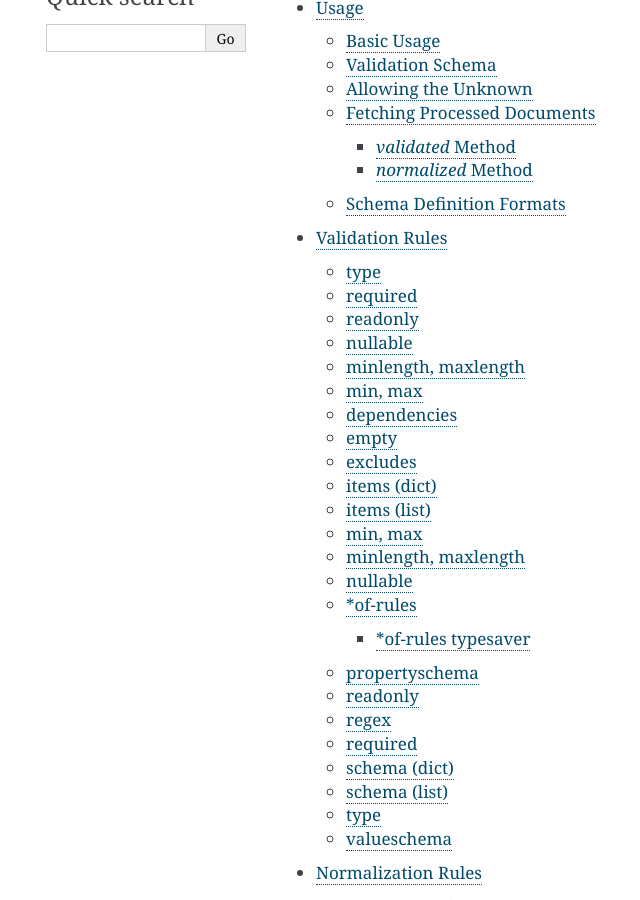
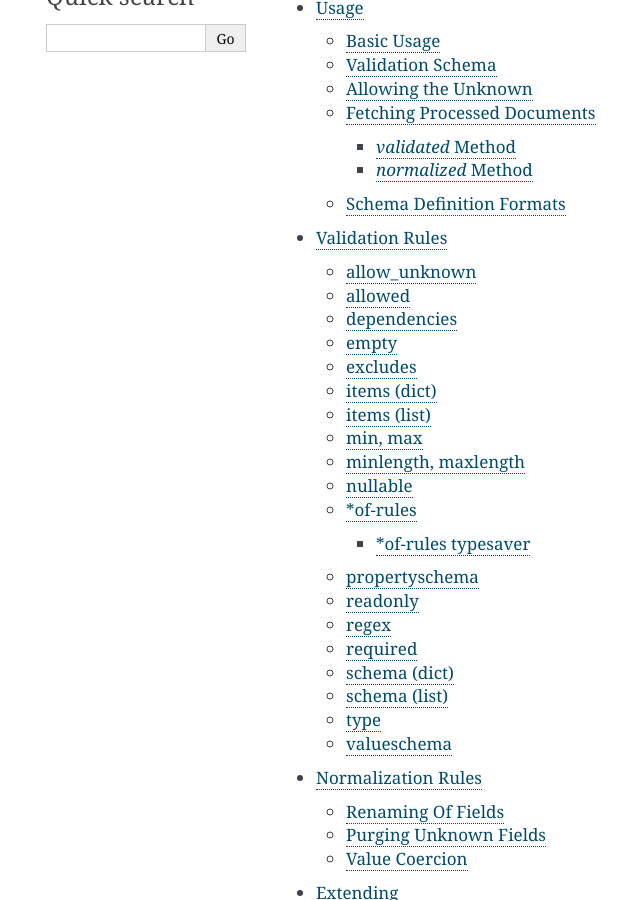
Before and after one commit to pyeve/cerberus, a Sphinx documentation site: the page built from docs/index.rst, in a window 1280 px wide and 900 px high, scrolled down 852 px. Shown: the whole window, without its empty margins (134-774 px from the left). Built offline with Sphinx 7.4.7, drawn with Linux system fonts in a browser that asks for light colours; some of the changed lines change nothing that is shown.

Commit message:
Adds allow_unknown to rules-doc

```diff
--- a/docs/usage.rst
+++ b/docs/usage.rst
@@ -87,6 +87,8 @@
 See :doc:`validation-rules` and :doc:`normalization-rules` for an extensive
 documentation of all supported rules.
 
+
+.. _allowing-the-unknown:
 
 Allowing the Unknown
 --------------------
--- a/docs/validation-rules.rst
+++ b/docs/validation-rules.rst
@@ -1,180 +1,14 @@
 Validation Rules
 ================
 
-<<<<<<< HEAD
-.. _type:
+allow_unknown
+-------------
+This can be used in conjunction with the  `schema <schema_dict-rule>`_ rule
+when validating a mapping in order to set the
+:attr:`~cerberus.Validator.allow_unknown` property of the validator for the
+subdocument.
+For a full alaboration refer to :ref:`this paragraph <allowing-the-unknown>`.
 
-type
-----
-Data type allowed for the key value. Can be one of the following names:
-
-.. list-table::
-   :header-rows: 1
-
-   * - Type Name
-     - Python 2 Type
-     - Python 3 Type
-   * - ``boolean``
-     - :class:`py2:bool`
-     - :class:`py3:bool`
-   * - ``datetime``
-     - :class:`py2:datetime.datetime`
-     - :class:`py3:datetime.datetime`
-   * - ``dict``
-     - :class:`py2:collections.Mapping`
-     - :class:`py3:collections.abc.Mapping`
-   * - ``float``
-     - :class:`py2:float`
-     - :class:`py3:float`
-   * - ``integer``
-     - :class:`py2:int`, :class:`py2:long`
-     - :class:`py3:int`
-   * - ``list``
-     - :class:`py2:collections.Sequence`, excl. ``string``
-     - :class:`py3:collections.abc.Sequence`, excl. ``string``
-   * - ``number``
-     - :class:`py2:float`, :class:`py2:int`, :class:`py2:long`
-     - :class:`py3:float`, :class:`py3:int`
-   * - ``set``
-     - :class:`py2:set`
-     - :class:`py3:set`
-   * - ``string``
-     - :func:`py2:basestring`
-     - :class:`py3:str`
-
-You can extend this list and support :ref:`custom types <new-types>`.
-
-A list of types can be used to allow different values:
-
-.. doctest::
-
-    >>> v.schema = {'quotes': {'type': ['string', 'list']}}
-    >>> v.validate({'quotes': 'Hello world!'})
-    True
-    >>> v.validate({'quotes': ['Do not disturb my circles!', 'Heureka!']})
-    True
-
-.. doctest::
-
-    >>> v.schema = {'quotes': {'type': ['string', 'list'], 'schema': {'type': 'string'}}}
-    >>> v.validate({'quotes': 'Hello world!'})
-    True
-    >>> v.validate({'quotes': [1, 'Heureka!']})
-    False
-    >>> v.errors
-    {'quotes': {0: 'must be of string type'}}
-
-
-.. note::
-
-    Please note that type validation is performed before most others which
-    exist for the same field (only `nullable`_ and `readonly`_ are considered
-    beforehand). In the occurrence of a type failure subsequent validation
-    rules on the field will be skipped and validation will continue on other
-    fields. This allows to safely assume that field type is correct when other
-    (standard or custom) rules are invoked.
-
-.. versionchanged:: 0.9
-   If a list of types is given, the key value must match *any* of them.
-
-.. versionchanged:: 0.7.1
-   ``dict`` and ``list`` typechecking are now performed with the more generic
-   ``Mapping`` and ``Sequence`` types from the builtin ``collections`` module.
-   This means that instances of custom types designed to the same interface as
-   the builtin ``dict`` and ``list`` types can be validated with Cerberus. We
-   exclude strings when type checking for ``list``/``Sequence`` because it
-   in the validation situation it is almost certain the string was not the
-   intended data type for a sequence.
-
-.. versionchanged:: 0.7
-   Added the ``set`` data type.
-
-.. versionchanged:: 0.6
-   Added the ``number`` data type.
-
-.. versionchanged:: 0.4.0
-   Type validation is always executed first, and blocks other field validation
-   rules on failure.
-
-.. versionchanged:: 0.3.0
-   Added the ``float`` data type.
-
-.. _required:
-
-required
---------
-If ``True`` the key/value pair is mandatory. Validation will fail when it is
-missing, unless :meth:`~cerberus.Validator.validate` is called with
-``update=True``:
-
-.. doctest::
-
-    >>> v.schema = {'name': {'required': True, 'type': 'string'}, 'age': {'type': 'integer'}}
-    >>> document = {'age': 10}
-    >>> v.validate(document)
-    False
-    >>> v.errors
-    {'name': 'required field'}
-
-    >>> v.validate(document, update=True)
-    True
-
-.. note::
-
-   String fields with empty values will still be validated, even when
-   ``required`` is set to ``True``. If you don't want to accept empty values,
-   see the empty_ rule. Also, if dependencies_ are declared for the field, its
-   ``required`` rule will only be validated if all dependencies are
-   included with the document.
-
-.. versionchanged:: 0.8
-   Check field dependencies.
-
-readonly
---------
-If ``True`` the value is readonly. Validation will fail if this field is present
-in the target dictionary.
-
-nullable
---------
-If ``True`` the field value can be set to ``None``. It is essentially the
-functionality of the :attr:`~cerberus.Validator.ignore_none_values` property
-of a :class:`~cerberus.Validator` instance, but allowing for more fine grained
-control down to the field level.
-
-.. doctest::
-
-    >>> v.schema = {'a_nullable_integer': {'nullable': True, 'type': 'integer'}, 'an_integer': {'type': 'integer'}}
-
-    >>> v.validate({'a_nullable_integer': 3})
-    True
-    >>> v.validate({'a_nullable_integer': None})
-    True
-
-    >>> v.validate({'an_integer': 3})
-    True
-    >>> v.validate({'an_integer': None})
-    False
-    >>> v.errors
-    {'an_integer': 'null value not allowed'}
-
-.. versionchanged:: 0.7 ``nullable`` is valid on fields lacking type definition.
-.. versionadded:: 0.3.0
-
-minlength, maxlength
---------------------
-Minimum and maximum length allowed for ``string`` and ``list`` types.
-
-min, max
---------
-Minimum and maximum value allowed for ``integer``, ``float`` and ``number``
-types.
-
-.. versionchanged:: 0.7
-   Added support for ``float`` and ``number`` types.
-
-=======
->>>>>>> 9405b5b... alphabetical sorting of rules in docs
 allowed
 -------
 Allowed values for ``string``, ``list`` and ``int`` types. Validation will fail
@@ -710,7 +544,6 @@
     >>> v.errors
     {'quotes': {0: 'must be of string type'}}
 
-
 .. note::
 
     Please note that type validation is performed before most others which
```
